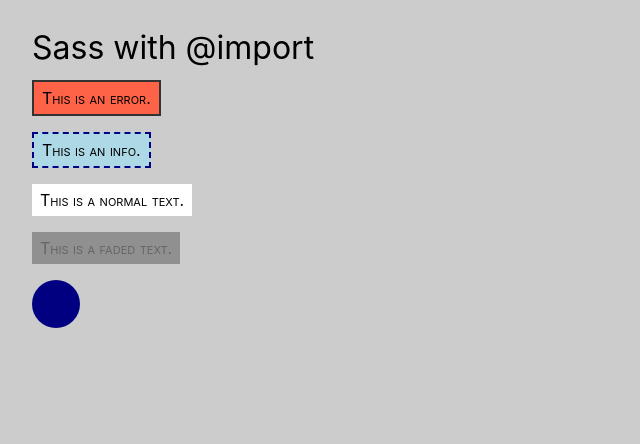
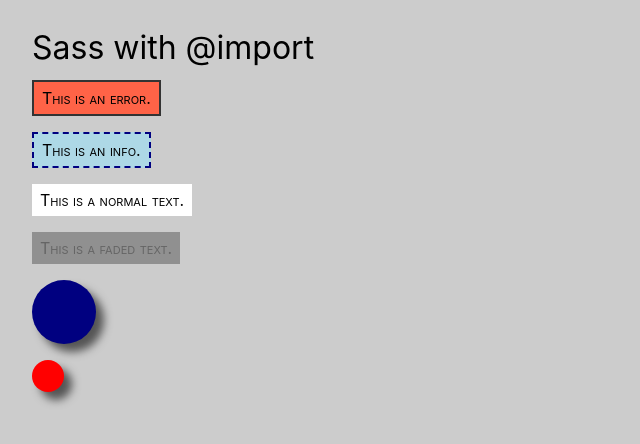
Before and after one commit to Yokosumi/vite_sass_with_import, a React (Vite) app: page / in a window 1280 px wide. Shown: the top 444 px of the page, without its empty margins (0-640 px from the left). Built offline with nearby package versions, Linux system fonts and the light colour scheme; a web font is replaced by a local one.

Commit message:
balls + placeholder in

```diff
--- a/src/sass/components/_shapes.scss
+++ b/src/sass/components/_shapes.scss
@@ -1,14 +1,16 @@
-.ball-001 {
-  @include ball(navy, 3rem);
+%shadow {
+  box-shadow: 8px 8px 8px #555;
 }
 
-// .ball-002 {
-//   @include ball(red, 4rem);
+.ball-001 {
+  @include ball(navy, 4rem);
+  @extend %shadow;
+}
 
-//   &.shadow {
-//     box-shadow: 8px 8px 8px #555;
-//   }
-// }
+.ball-002 {
+  @include ball(red, 2rem);
+  @extend %shadow;
+}
 
 // .ball-003 {
 //   @include ball(mix(red, yellow), 3rem);
```
